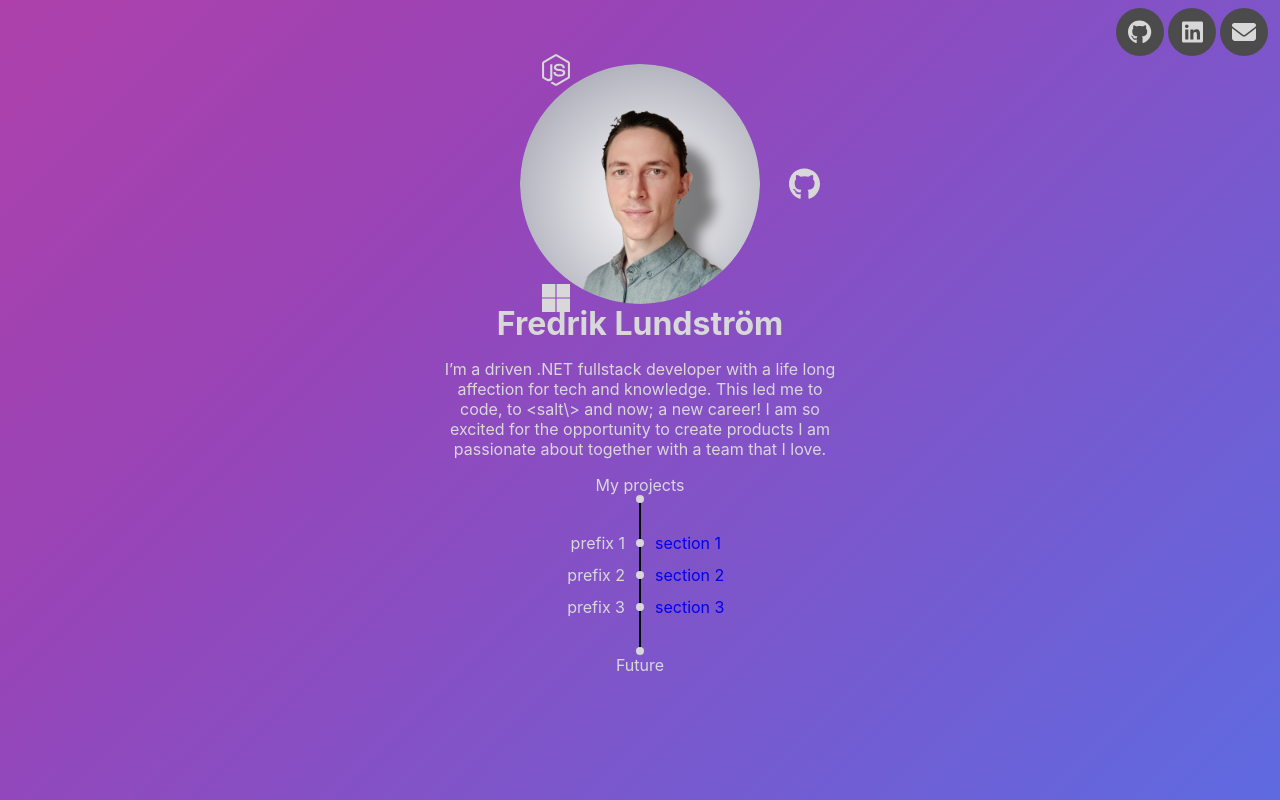
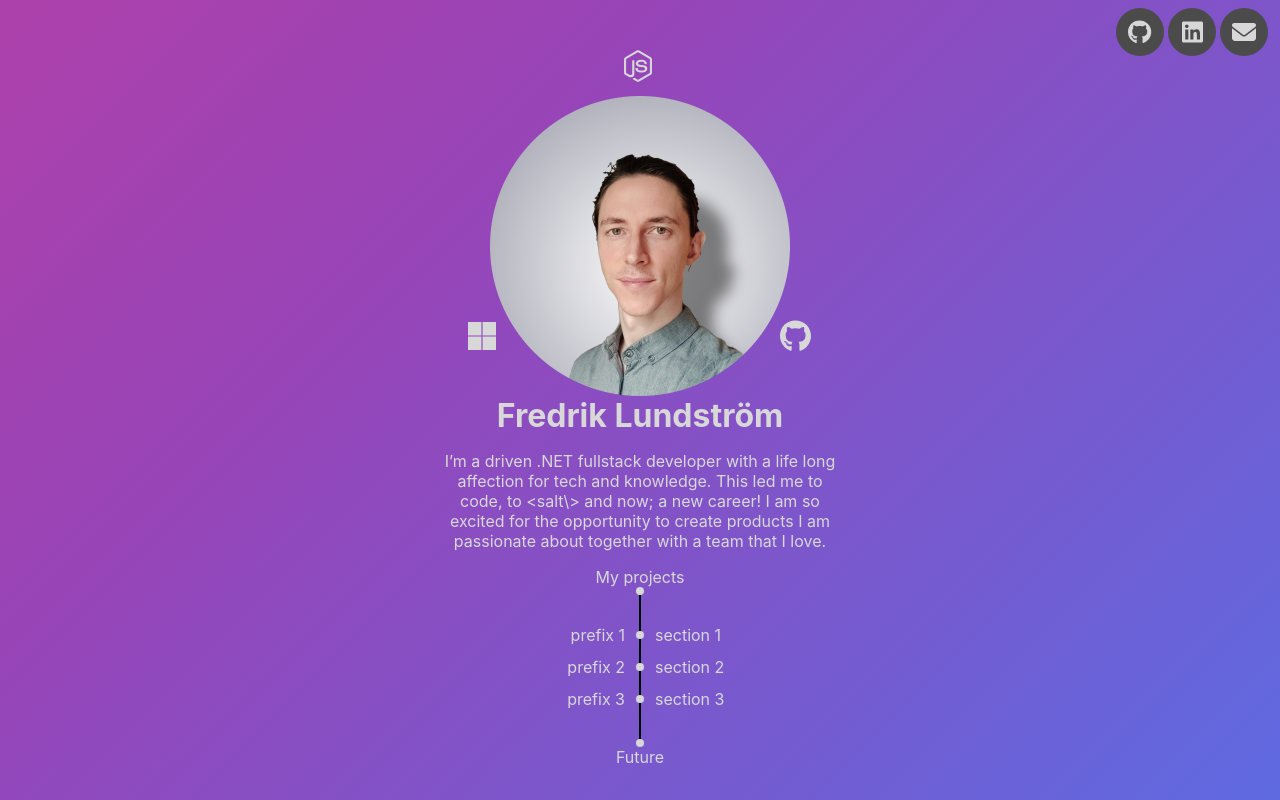
Before and after one commit to Flundrahn/portfolio, a React (Create React App) app: page / in a window 1280 px wide. Built offline with nearby package versions, Linux system fonts and the light colour scheme.

Commit message:
fix techstack bug

```diff
--- a/package.json
+++ b/package.json
@@ -12,6 +12,7 @@
     "@testing-library/user-event": "^13.5.0",
     "react": "^18.2.0",
     "react-dom": "^18.2.0",
+    "react-markdown": "^8.0.3",
     "react-router-dom": "^6.3.0",
     "react-scripts": "5.0.1"
   },
--- a/src/components/Profile.css
+++ b/src/components/Profile.css
@@ -1,27 +1,35 @@
 .profile__tech-stack {
-  position: relative;
+  /* position: relative;
   display: flex;
   justify-content: center;
   align-items: center;
   width: fit-content;
-  height: fit-content;
+  height: fit-content; */
+  position: relative;
+  width: 300px;
+  height: 300px;
+  border-radius: 50%;
+  max-width: 300px;
+  min-width: 100px;
 }
 .profile__photo-container {
-    width: 80%;
-    height: 80%;
+    position: relative;
+    width: 60%;
+    /* height: 80%; */
     border-radius: 50%;
     max-width: 300px;
     min-width: 100px;
-    overflow: hidden;
+    margin-top: 2em;
+    /* overflow: hidden; */
   }
   .profile__photo {
     width: 100%;
     display:block;
     transition: transform 1s ease-in-out;
   }
-  .profile__photo:hover {
+  /* .profile__photo:hover {
     transform: scale(1.1);
-  }
+  } */
   .profile__description {
     display: flex;
     flex-direction: column;
--- a/src/components/Profile.js
+++ b/src/components/Profile.js
@@ -1,31 +1,29 @@
-import React, { useRef } from 'react';
+import React from 'react';
 import { FontAwesomeIcon } from '@fortawesome/react-fontawesome';
 import Timeline from './Timeline';
 import { TECHSTACK } from '../constants';
 import ProfilePhoto from '../assets/profile-photo-600.png';
 import './Profile.css';
 
-function TechStackCircle({ children }) {
-  const techStackContainer = useRef(null);
-
+function TechStackCircle() {
   function calculatePosition(angle) {
     const RADIUS = 50;
 
-    const x = RADIUS + (RADIUS + 5) * Math.cos(angle);
-    const y = RADIUS + (RADIUS + 5) * Math.sin(angle);
+    const x = RADIUS + (RADIUS + 10) * Math.cos(angle);
+    const y = RADIUS + (RADIUS + 10) * Math.sin(angle);
 
     // NOTE number of pixels subtracted here must correspond to half icon size
     return { x: `calc(${x}% - 16px)`, y: `calc(${y}% - 16px)` };
   }
 
-  for (let i = 0, angle = 0;
+  for (let i = 0, angle = -Math.PI / 6;
     i < TECHSTACK.length;
-    i += 1, angle += (2 * Math.PI) / TECHSTACK.length) {
+    i += 1, angle += ((4 / 3) * Math.PI) / (TECHSTACK.length - 1)) {
     TECHSTACK[i].position = calculatePosition(angle);
   }
 
   return (
-    <div className="profile__tech-stack" ref={techStackContainer}>
+    <>
       {React.Children.toArray(
         TECHSTACK.map(r => (
           <FontAwesomeIcon
@@ -40,8 +38,7 @@ function TechStackCircle({ children }) {
           />
         )),
       )}
-      {children}
-    </div>
+    </>
   );
 }
 
@@ -50,11 +47,10 @@ function Profile() {
 
   return (
     <>
-      <TechStackCircle>
-        <div className="profile__photo-container">
-          <img className="profile__photo" src={ProfilePhoto} alt="portrait" />
-        </div>
-      </TechStackCircle>
+      <div className="profile__photo-container">
+        <TechStackCircle />
+        <img className="profile__photo" src={ProfilePhoto} alt="portrait" />
+      </div>
       <div className="profile__description">
         <h1 className="profile__title">Fredrik Lundström</h1>
         <p className="profile__text">{description}</p>
--- a/src/components/Timeline.css
+++ b/src/components/Timeline.css
@@ -52,6 +52,7 @@
 .item__title{
 	width: 45%;
 	text-align: left;
+	color: inherit;
 }
 .timeline__text {
 	color: var(--text-color);
```
Also changed, not shown: 2 other files (tests, documents, lock files or other folders).
